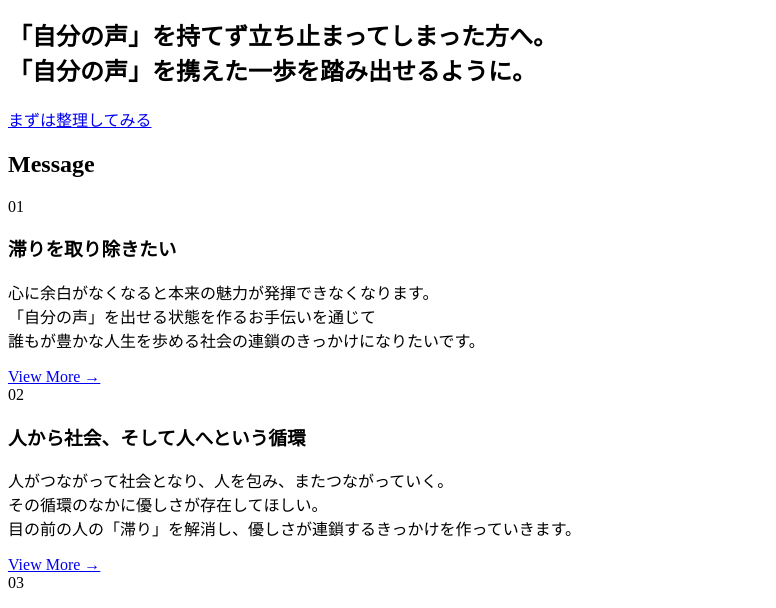
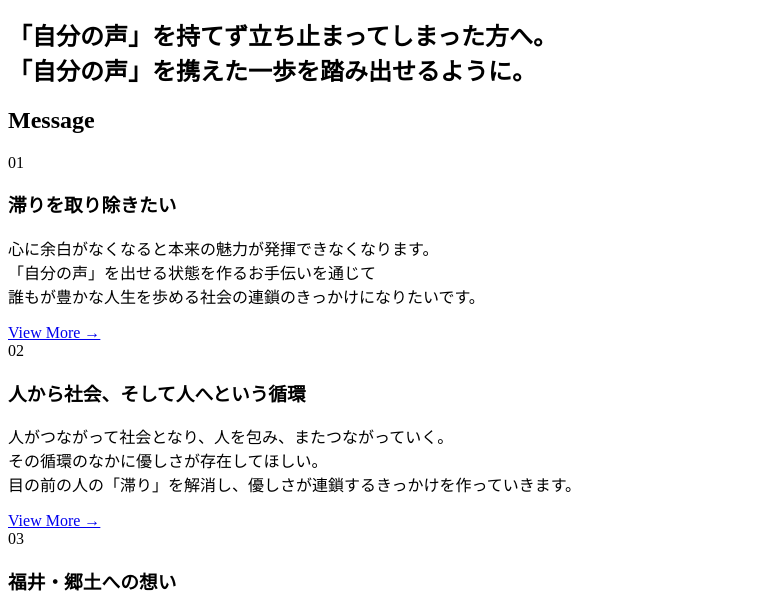
Before and after one commit to azzurri613-maker/official-, a website built with Vite: page index.html in a window 1280 px wide. Shown: the part 174-782 px from the top of the page, without its empty margins (0-776 px from the left). Built offline with nearby package versions, Linux system fonts and the light colour scheme.

Commit message:
Remove hero CTA and change CTA font to serif

```diff
--- a/index.html
+++ b/index.html
@@ -42,9 +42,6 @@
                     <span>「自分の声」を持てず</span><span>立ち止まってしまった方へ。</span><br>
                     <span>「自分の声」を携えた</span><span>一歩を踏み出せるように。</span>
                 </h1>
-                <div class="hero-action">
-                    <a href="#contact" class="cta-button">まずは整理してみる</a>
-                </div>
             </div>
         </section>
 
--- a/style.css
+++ b/style.css
@@ -154,6 +154,7 @@ h2 {
     background: #000;
     color: #fff;
     font-size: 19px;
+    font-family: var(--font-serif);
     padding: 20px 40px;
     border-radius: 12px;
     margin: 48px auto;
```
